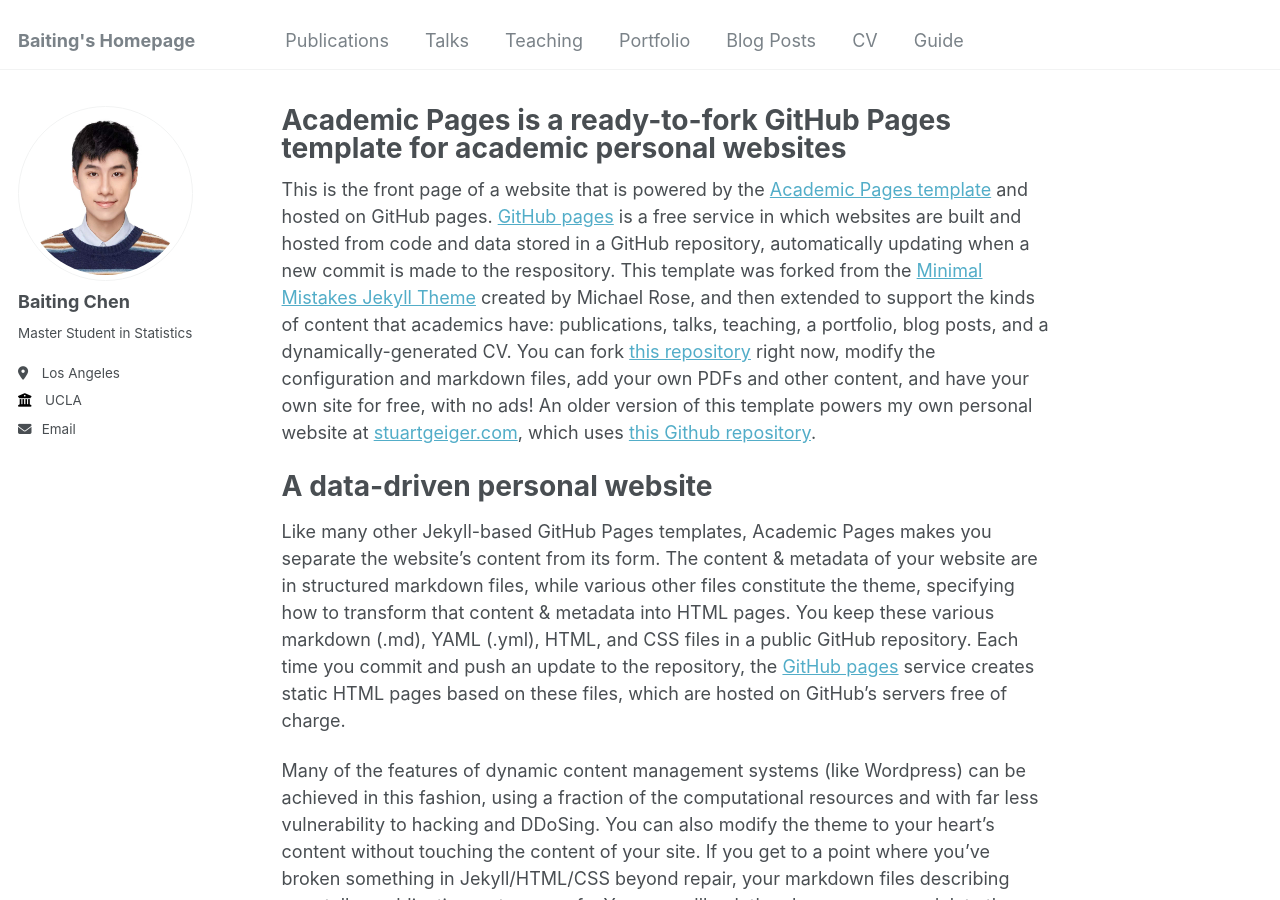
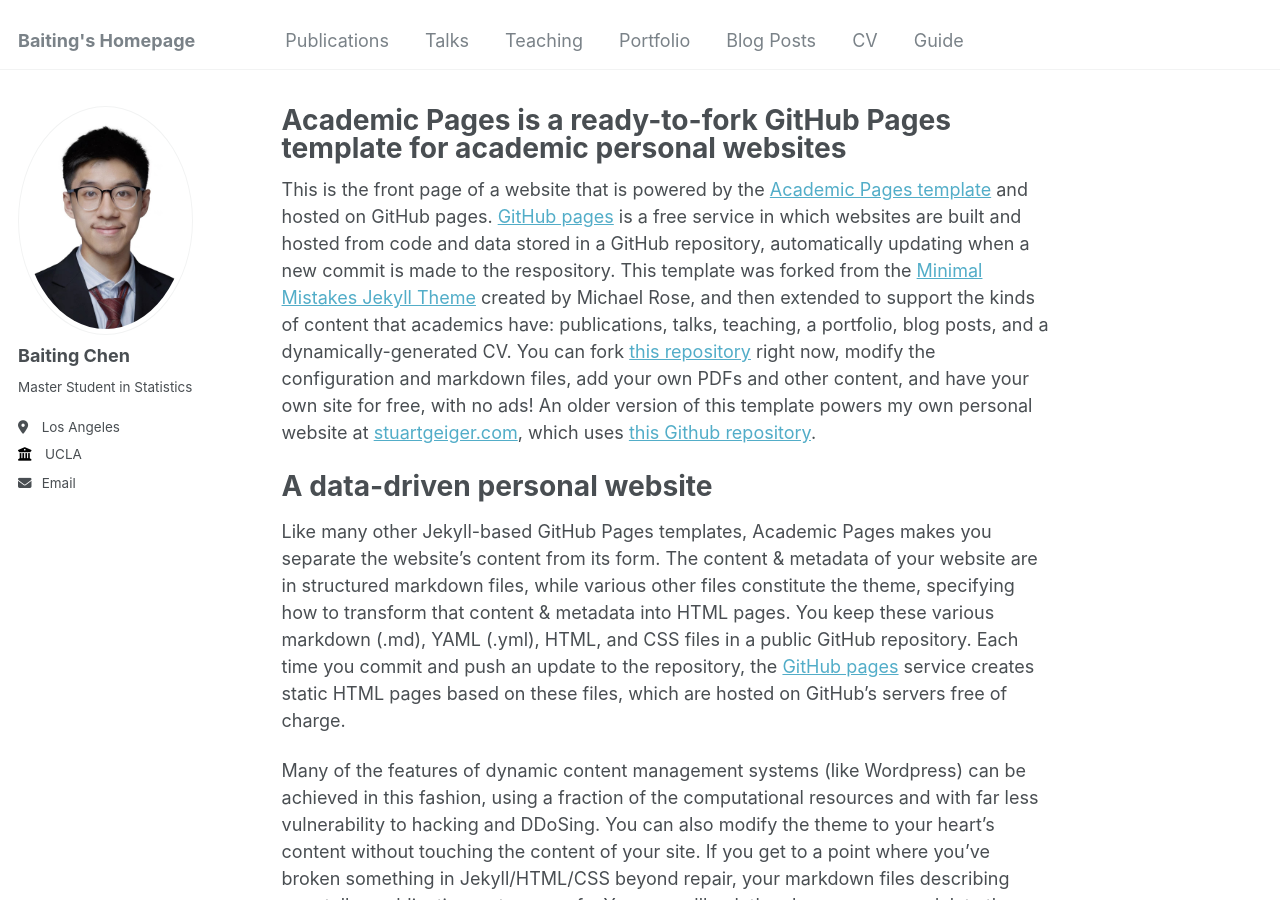
Before and after one commit to baiting0522/baiting0522.github.io, a Jekyll site: the page built from _pages/about.md, in a window 1280 px wide and 900 px high. Built offline with Jekyll 4.4.1, drawn with Linux system fonts in a browser that asks for light colours.

Commit message:
Update _config.yml

```diff
--- a/_config.yml
+++ b/_config.yml
@@ -21,7 +21,7 @@ repository               : "baiting0522/baiting0522.github.io"
 #               Additional customization can be done by editing /_includes/author-profile.html
 author:
   # Biographic information
-  avatar           : "Baiting Chen_photo.jpg"
+  avatar           : "611342e889e8483de98c80a5e4489bc.jpg"
   name             : "Baiting Chen"
   pronouns         : # example: "she/her"
   bio              : "Master Student in Statistics"
```
